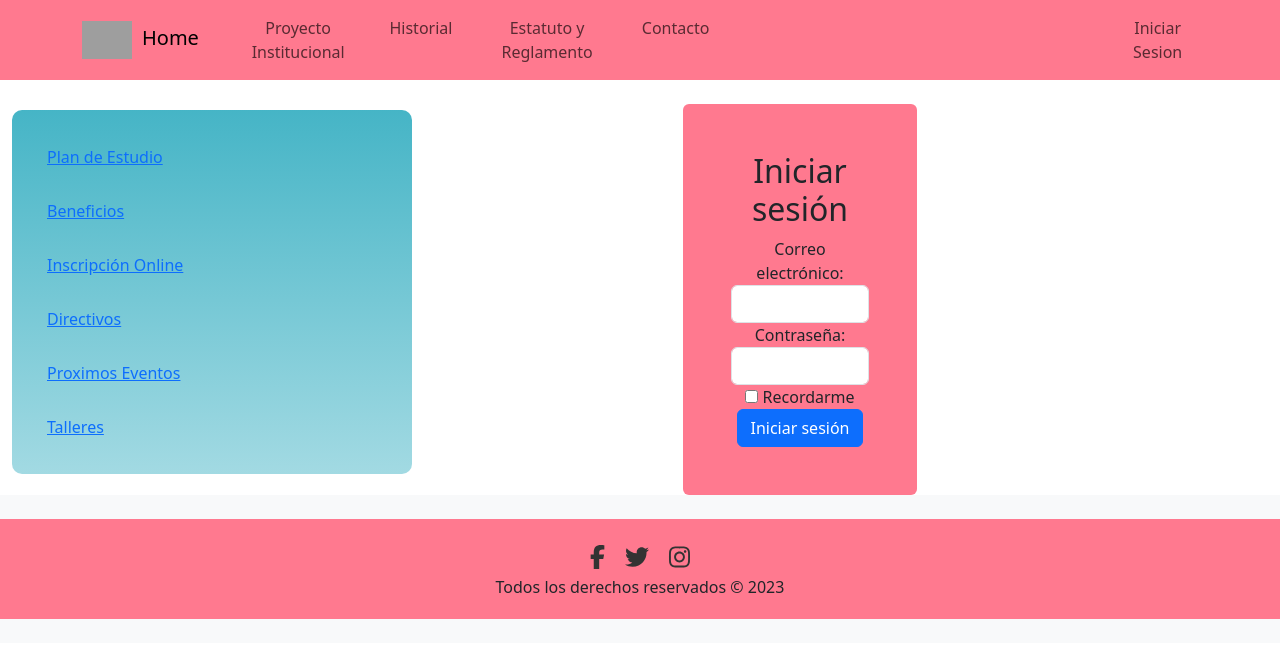
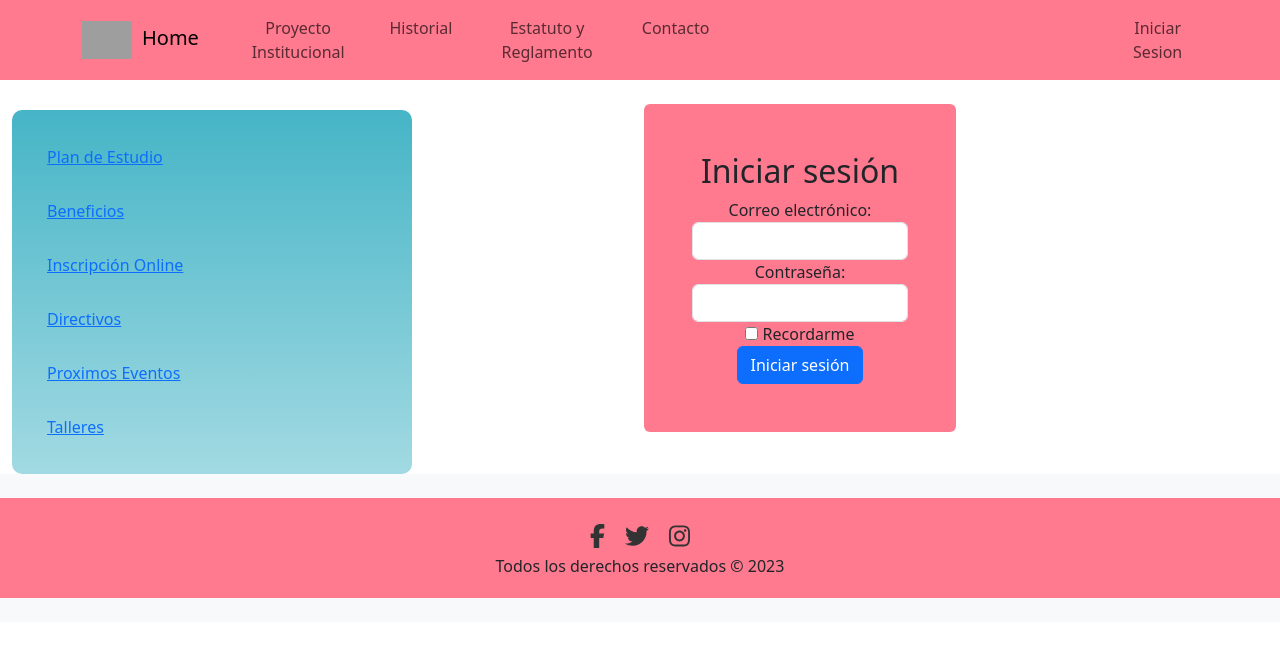
Before and after one commit to alejandro-atala/TPFINAL-CEPIT-2023, a React (Create React App) app in the folder Front/: page /iniciarSesion in a window 1280 px wide. Shown: the top 658 px of the page. Built offline with nearby package versions, Linux system fonts and the light colour scheme; grey boxes are pictures that could not be loaded.

Commit message:
ancho formularios

```diff
--- a/Front/src/InicioSesion/inicioSesion.js
+++ b/Front/src/InicioSesion/inicioSesion.js
@@ -3,7 +3,7 @@ import './inicioSesion.css';
 
 const InicioSesion = () => {
   return (
-    <div className="container rounded text-center col-xs-12 col-sm-3 p-5 mt-4 bg-sesion ">
+    <div className="container rounded text-center col-xs-12  col-md-4 col-sm-3 p-5 mt-4 bg-sesion ">
       <div className="row align-items-center">
         <div className=" ">
           <h2 className="text-center">Iniciar sesión</h2>
--- a/Front/src/Registro/registro.js
+++ b/Front/src/Registro/registro.js
@@ -4,7 +4,7 @@ import './registro.css'; // Verifica la ruta de la importación
 
 const RegistrationForm = () => {
   return (
-    <div className="container rounded  mt-4 text-center col-xs-12 col-sm-3 p-5 bg-registro">
+    <div className="container rounded  mt-4 text-center col-md-4 col-xs-12 col-sm-3 p-5 bg-registro">
       <div className="row align-items-center ">
         <div className="col ">
           <h2 className="text-center">Registro de usuario</h2>
```
